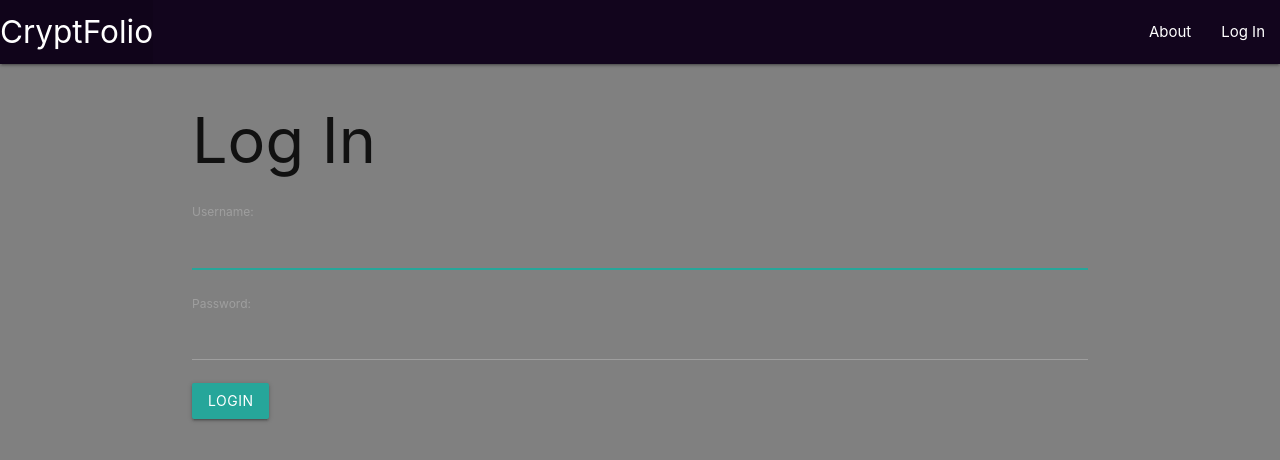
After one commit to kevcoder247/cryptfolio, a Django app: page /accounts/login/ in a window 1280 px wide. The commit adds this page. Shown: the top 460 px of the page. Run offline with Django 4.2, Linux system fonts and the light colour scheme.

Commit message:
user login and logout feature added

```diff
--- a/cryptfolio/settings.py
+++ b/cryptfolio/settings.py
@@ -117,6 +117,8 @@ USE_TZ = True
 # https://docs.djangoproject.com/en/4.0/howto/static-files/
 
 STATIC_URL = 'static/'
+LOGIN_REDIRECT_URL = '/crypto/'
+LOGOUT_REDIRECT_URL = '/'
 
 # Default primary key field type
 # https://docs.djangoproject.com/en/4.0/ref/settings/#default-auto-field
--- a/cryptfolio/urls.py
+++ b/cryptfolio/urls.py
@@ -19,4 +19,5 @@ from django.urls import path, include
 urlpatterns = [
     path('admin/', admin.site.urls),
     path('', include('main_app.urls')),
+    path('accounts/', include('django.contrib.auth.urls')),
 ]
--- a/main_app/models.py
+++ b/main_app/models.py
@@ -1,11 +1,14 @@
 from django.db import models
 from django.urls import reverse
+from django.contrib.auth.models import User
 
 # Create your models here.
 class Crypto(models.Model):
     name = models.CharField(max_length=100)
     price = models.IntegerField()
     rank = models.IntegerField()
+    user = models.ForeignKey(User, on_delete=models.CASCADE)
+
 
     def __str__(self):
         return self.name
--- a/main_app/templates/base.html
+++ b/main_app/templates/base.html
@@ -21,21 +21,31 @@
                         <a href="/" class="left brand-logo"> CryptFolio</a>
                     </li>
                 </ul>
+
+
                 <ul class="right">
-                    <li><a href="/about">About</a></li>
-                    <li><a href="/crypto">View All Crypto</a></li>
-                    <li><a href="{% url 'crypto_create'%}">Add Crypto</a></li>
+                    <!-- changes below -->
+                    <li><a href="{% url 'about' %}">About</a></li>
+                    {% if user.is_authenticated %}
+                    <li><a href="{% url 'crypto_create' %}">Add Crypto</a></li>
+                    <li><a href="{% url 'index' %}">All Crypto</a></li>
+                    <li><a href="{% url 'logout' %}">Log Out</a></li>
+                    {% else %}
+                    <li><a href="{% url 'login' %}">Log In</a></li>
+                    {% endif %}
+                </ul>
 
-                </ul>
+
+
             </div>
         </nav>
     </header>
     <main class="container">{% block content %} {% endblock %}</main>
-    <footer class="page-footer pageFooter">
+    <!-- <footer class="page-footer pageFooter">
         <div class="right">
             All Rights Reserved, © 2022 Cryptfolio
         </div>
-    </footer>
+    </footer> -->
 </body>
 
 </html>
--- /dev/null
+++ b/main_app/templates/registration/login.html
@@ -0,0 +1,10 @@
+{% extends 'base.html' %} {% block content %}
+<h1>Log In</h1>
+
+<!-- Add the login form -->
+<form method="post" action="{% url 'login' %}">
+    {% csrf_token %} {{ form.as_p }}
+    <input type="submit" class="btn" value="login" />
+    <input type="hidden" name="next" value="{{ next }}" />
+</form>
+{% endblock %}
--- a/main_app/views.py
+++ b/main_app/views.py
@@ -37,6 +37,7 @@ def crypto_index(request):
     cryptos = Crypto.objects.all()
     return render(request, 'cryptos/index.html', {'cryptos' : cryptos})
 
+
 def crypto_detail(request, crypto_id):
     crypto = Crypto.objects.get(id=crypto_id)
     return render(request, 'cryptos/detail.html', {'crypto': crypto})
```
Also changed, not shown: main_app/migrations/0002_crypto_user.py (added), 2 other files.
